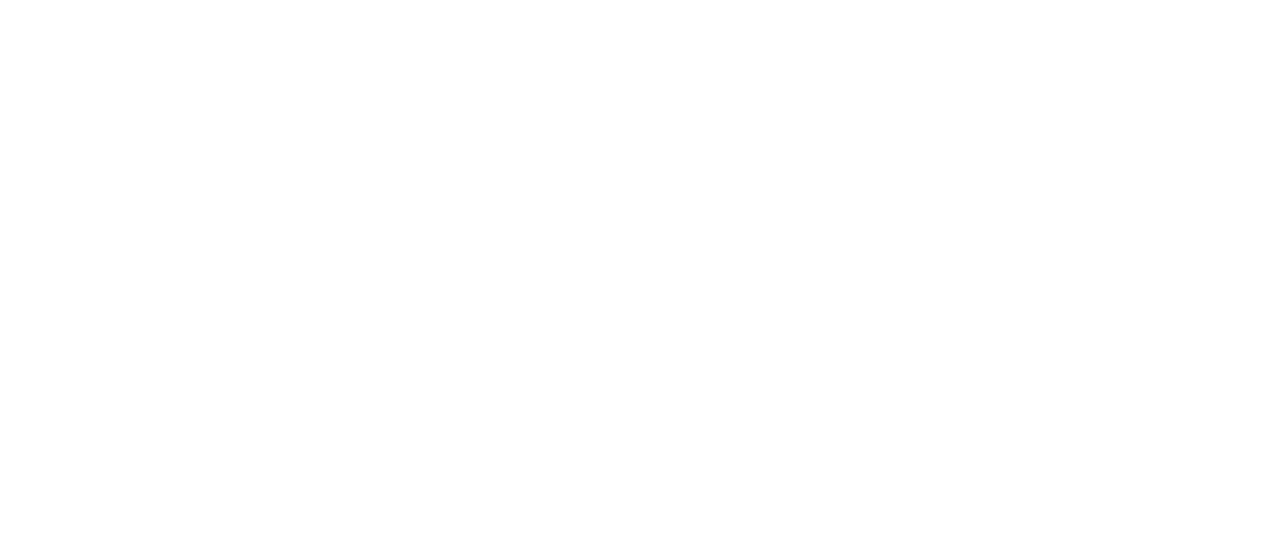
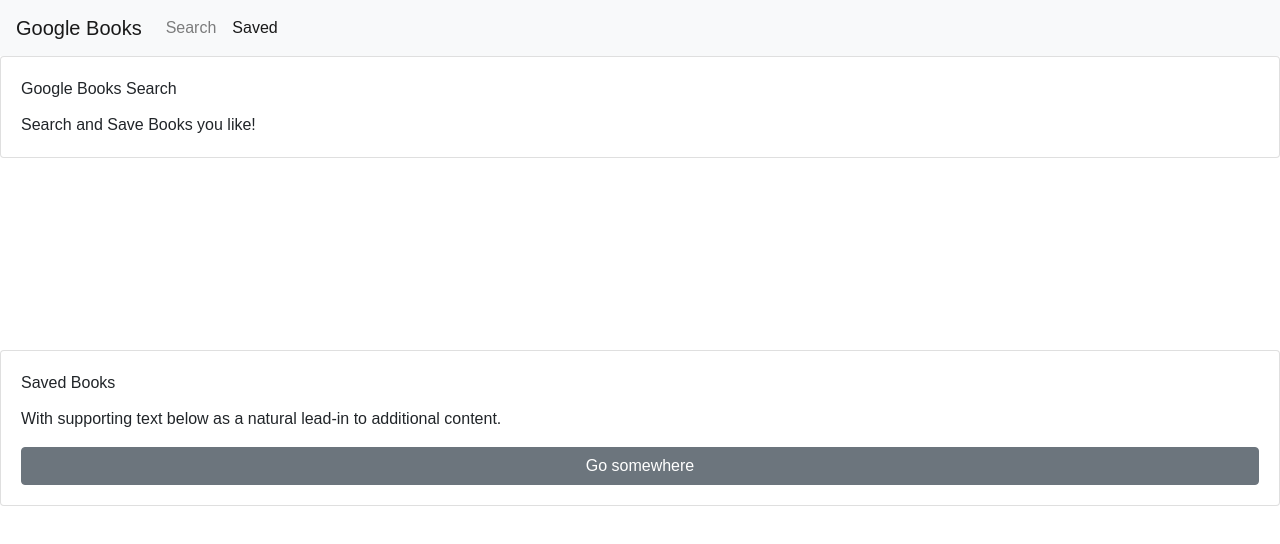
Before and after one commit to Ghalileo/Google-Books-React-Search, a React (Create React App) app in the folder client/: page /saved in a window 1280 px wide. Shown: the top 544 px of the page. Built offline with nearby package versions, Linux system fonts and the light colour scheme.

Commit message:
Created two pages.  Now working on api call

```diff
--- a/client/package.json
+++ b/client/package.json
@@ -5,8 +5,10 @@
   "proxy": "http://localhost:3001/",
   "dependencies": {
     "react": "^16.6.3",
-    "react-dom": "^16.6.3",
-    "react-scripts": "^2.1.1"
+    "react-dom": "^16.13.1",
+    "react-router-dom": "^5.1.2",
+    "react-scripts": "^2.1.1",
+    "reactstrap": "^8.4.1"
   },
   "scripts": {
     "start": "react-scripts start",
--- a/client/public/index.html
+++ b/client/public/index.html
@@ -19,6 +19,10 @@
       work correctly both with client-side routing and a non-root public URL.
       Learn how to configure a non-root public URL by running `npm run build`.
     -->
+    <link rel="stylesheet" href="https://cdnjs.cloudflare.com/ajax/libs/twitter-bootstrap/4.0.0/css/bootstrap.min.css"/>
+    <script src="https://code.jquery.com/jquery-3.4.1.slim.min.js" integrity="sha384-J6qa4849blE2+poT4WnyKhv5vZF5SrPo0iEjwBvKU7imGFAV0wwj1yYfoRSJoZ+n" crossorigin="anonymous"></script>
+    <script src="https://cdn.jsdelivr.net/npm/popper.js@1.16.0/dist/umd/popper.min.js" integrity="sha384-Q6E9RHvbIyZFJoft+2mJbHaEWldlvI9IOYy5n3zV9zzTtmI3UksdQRVvoxMfooAo" crossorigin="anonymous"></script>
+    <script src="https://stackpath.bootstrapcdn.com/bootstrap/4.4.1/js/bootstrap.min.js" integrity="sha384-wfSDF2E50Y2D1uUdj0O3uMBJnjuUD4Ih7YwaYd1iqfktj0Uod8GCExl3Og8ifwB6" crossorigin="anonymous"></script>
     <title>React App</title>
   </head>
   <body>
--- a/client/src/App.js
+++ b/client/src/App.js
@@ -1,11 +1,19 @@
 import React, { Component } from "react";
+import Navb from "./components/Nav"
+import Saved from "./pages/Saved";
+import Search from "./pages/Search";
+import { BrowserRouter as Router, Route } from "react-router-dom";
 import "./App.css";
 
 function App() {
   return (
-    <div>
-
-    </div>
+    <Router>
+      <div>
+        <Navb />
+          <Route exact path="/search" component={Search} />
+          <Route exact path="/saved" component={Saved} />
+      </div>
+    </Router>
   )
 }
 
--- /dev/null
+++ b/client/src/components/Nav/index.js
@@ -0,0 +1,35 @@
+import React, { useState } from 'react';
+import { Collapse, Navbar, NavbarToggler, NavbarBrand, Nav, NavItem, NavLink } from 'reactstrap';
+import { Link } from "react-router-dom";
+
+function Navb (props) {
+  return (
+    <nav className="navbar navbar-expand-lg navbar-light bg-light">
+      <Link className="navbar-brand navv" to="/">
+        Google Books
+      </Link>
+      <div>
+        <ul className="navbar-nav">
+          <li className="nav-item">
+          <Link
+              to="/Search"
+              className={window.location.pathname === "/Search" ? "nav-link active navv" : "nav-link"}
+            >
+              Search
+            </Link>
+          </li>
+          <li className="nav-item">
+            <Link
+              to="/Saved"
+              className={window.location.pathname === "/saved" ? "nav-link active" : "nav-link"}
+            >
+              Saved
+            </Link>
+          </li>
+        </ul>
+      </div>
+    </nav>
+  );
+}
+
+export default Navb;
--- a/client/src/pages/Saved.js
+++ b/client/src/pages/Saved.js
@@ -0,0 +1,36 @@
+import React from 'react';
+import { Card, Button, CardTitle, CardText, Row, Col } from 'reactstrap';
+
+function Saved (props) {
+    return (
+    <div>
+      <Row>
+        <Col md="12">
+          <Card body>
+            <CardTitle className="centerTitle">Google Books Search</CardTitle>
+            <CardText>Search and Save Books you like!</CardText>
+          </Card>
+        </Col>
+      </Row>
+      <br/>
+      <br/>
+      <br/>
+      <br/>
+      <br/>
+      <br/>
+      <br/>
+      <br/>
+      <Row>
+          <Col sm="12">
+          <Card body>
+            <CardTitle className="centerTitle">Saved Books</CardTitle>
+            <CardText>With supporting text below as a natural lead-in to additional content.</CardText>
+            <Button>Go somewhere</Button>
+          </Card>
+        </Col>
+      </Row>
+      </div>
+    );
+  };
+
+  export default Saved;
--- a/client/src/pages/Search.js
+++ b/client/src/pages/Search.js
@@ -0,0 +1,36 @@
+import React from 'react';
+import { Card, Button, CardTitle, CardText, Row, Col } from 'reactstrap';
+
+function Search (props) {
+    return (
+    <div>
+      <Row>
+        <Col md="12">
+          <Card body>
+            <CardTitle className="centerTitle">Google Books Search</CardTitle>
+            <CardText>Search and Save Books you like!</CardText>
+          </Card>
+        </Col>
+      </Row>
+      <br/>
+      <br/>
+      <br/>
+      <br/>
+      <br/>
+      <br/>
+      <br/>
+      <br/>
+      <Row>
+          <Col sm="12">
+          <Card body>
+            <CardTitle className="centerTitle">Search List</CardTitle>
+            <CardText>With supporting text below as a natural lead-in to additional content.</CardText>
+            <Button>Go somewhere</Button>
+          </Card>
+        </Col>
+      </Row>
+      </div>
+    );
+  };
+
+  export default Search;
```
Also changed, not shown: 2 other files (tests, documents, lock files or other folders).
